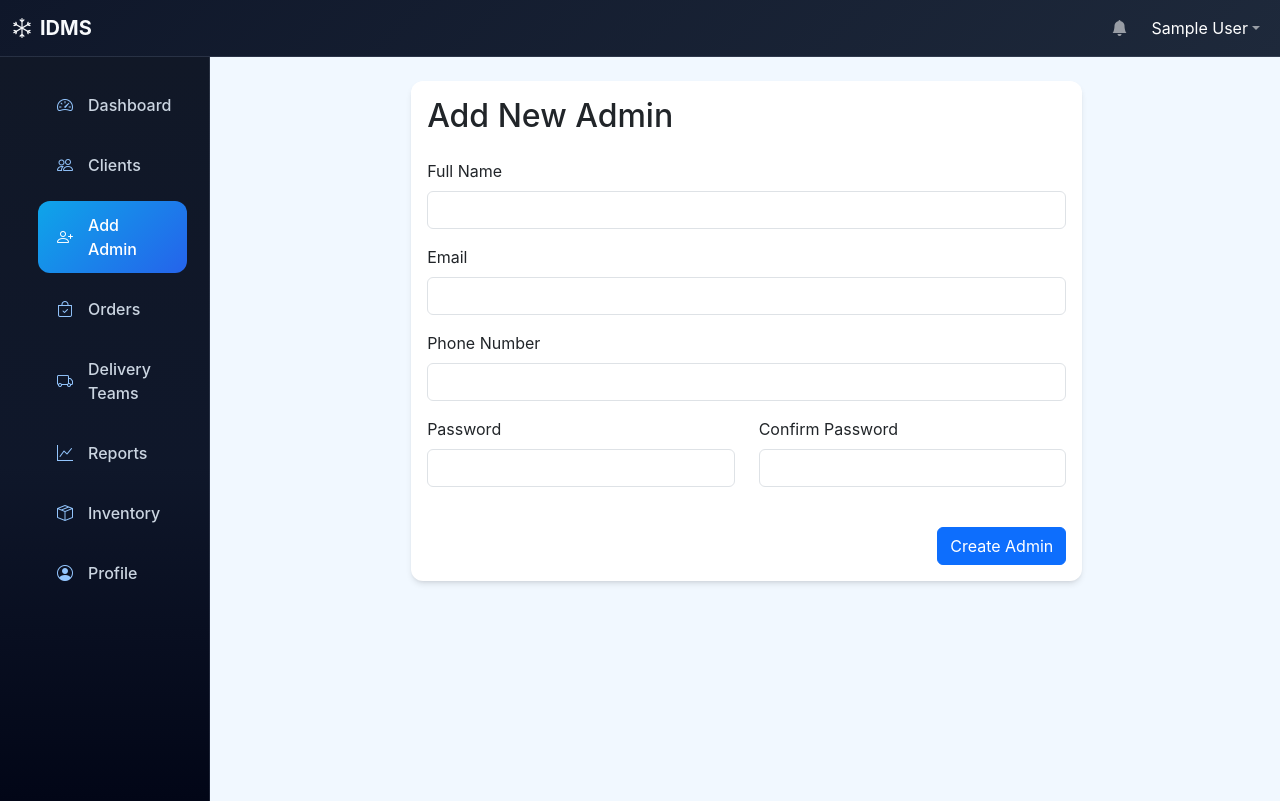
After one commit to Ankita-345/idms-project, a PHP site: page /add-admin.php in a window 1280 px wide. The commit adds this page. Run offline with PHP 8.4, Linux system fonts and the light colour scheme; the visitor is signed in with stand-in values (Sample User, id 1); tables that the repository leaves empty hold one stand-in row (values such as "Sample post"); data that the repository does not hold is empty.

Commit message:
redesign sidebar

```diff
--- /dev/null
+++ b/add-admin.php
@@ -0,0 +1,113 @@
+<?php
+require 'db.php';
+
+if (!isset($_SESSION['user_id']) || $_SESSION['role'] !== 'Admin') {
+    header('Location: dashboard.php');
+    exit;
+}
+
+$full_name = '';
+$email = '';
+$phone = '';
+$error = '';
+$success = '';
+
+if ($_SERVER['REQUEST_METHOD'] === 'POST') {
+    $full_name = trim($_POST['full_name'] ?? '');
+    $email = trim($_POST['email'] ?? '');
+    $phone = trim($_POST['phone'] ?? '');
+    $password = $_POST['password'] ?? '';
+    $confirm_password = $_POST['confirm_password'] ?? '';
+
+    if (empty($full_name) || empty($email) || empty($phone) || empty($password)) {
+        $error = 'All fields are required.';
+    } elseif (!filter_var($email, FILTER_VALIDATE_EMAIL)) {
+        $error = 'Invalid email format.';
+    } elseif (strlen($password) < 6) {
+        $error = 'Password must be at least 6 characters long.';
+    } elseif ($password !== $confirm_password) {
+        $error = 'Passwords do not match.';
+    } else {
+        // Check for existing email
+        $stmt = mysqli_prepare($conn, 'SELECT id FROM users WHERE email = ?');
+        mysqli_stmt_bind_param($stmt, 's', $email);
+        mysqli_stmt_execute($stmt);
+        mysqli_stmt_store_result($stmt);
+
+        if (mysqli_stmt_num_rows($stmt) > 0) {
+            $error = 'Email already exists.';
+        } else {
+            mysqli_stmt_close($stmt);
+
+            // Create user
+            $hashed_password = password_hash($password, PASSWORD_DEFAULT);
+            $role = 'Admin';
+            $stmt = mysqli_prepare($conn, 'INSERT INTO users (full_name, email, phone, password, role) VALUES (?, ?, ?, ?, ?)');
+            mysqli_stmt_bind_param($stmt, 'sssss', $full_name, $email, $phone, $hashed_password, $role);
+
+            if (mysqli_stmt_execute($stmt)) {
+                $success = 'Admin user created successfully.';
+                // Clear form fields
+                $full_name = $email = $phone = '';
+            } else {
+                $error = 'Failed to create admin user. Please try again.';
+            }
+            mysqli_stmt_close($stmt);
+        }
+    }
+}
+
+$pageTitle = 'Add Admin - IDMS';
+include 'includes/header.php';
+?>
+<div class="container-fluid">
+    <div class="row">
+        <?php include 'includes/sidebar.php'; ?>
+        <main class="col-md-9 ms-sm-auto col-lg-10 px-md-4 py-4">
+            <div class="row justify-content-center">
+               <div class="col-lg-8 col-md-10">
+                   <div class="card">
+                       <div class="card-body">
+                           <h2 class="card-title mb-4">Add New Admin</h2>
+                           <?php if ($error): ?>
+                                <div class="alert alert-danger"><?= htmlspecialchars($error) ?></div>
+                            <?php endif; ?>
+                            <?php if ($success): ?>
+                                <div class="alert alert-success"><?= htmlspecialchars($success) ?></div>
+                            <?php endif; ?>
+
+                            <form method="post" action="add-admin.php" novalidate>
+                                <div class="mb-3">
+                                    <label class="form-label" for="full_name">Full Name</label>
+                                    <input type="text" class="form-control" id="full_name" name="full_name" value="<?= htmlspecialchars($full_name) ?>" required>
+                                </div>
+                                <div class="mb-3">
+                                    <label class="form-label" for="email">Email</label>
+                                    <input type="email" class="form-control" id="email" name="email" value="<?= htmlspecialchars($email) ?>" required>
+                                </div>
+                                <div class="mb-3">
+                                    <label class="form-label" for="phone">Phone Number</label>
+                                    <input type="text" class="form-control" id="phone" name="phone" value="<?= htmlspecialchars($phone) ?>" required>
+                                </div>
+                                <div class="row">
+                                    <div class="col-md-6 mb-3">
+                                        <label class="form-label" for="password">Password</label>
+                                        <input type="password" class="form-control" id="password" name="password" required>
+                                    </div>
+                                    <div class="col-md-6 mb-3">
+                                        <label class="form-label" for="confirm_password">Confirm Password</label>
+                                        <input type="password" class="form-control" id="confirm_password" name="confirm_password" required>
+                                    </div>
+                                </div>
+                                <div class="d-flex justify-content-end gap-2 mt-4">
+                                    <button type="submit" class="btn btn-primary">Create Admin</button>
+                                </div>
+                            </form>
+                        </div>
+                    </div>
+                </div>
+            </div>
+        </main>
+    </div>
+</div>
+<?php include 'includes/footer.php'; ?>
--- a/includes/header.php
+++ b/includes/header.php
@@ -46,11 +46,23 @@ $pageTitle = $pageTitle ?? 'Ice Distribution Management System';
 
     min-width: 210px !important;
     width: 210px !important;
+    overflow-x: hidden !important;
 }
-        .sidebar::-webkit-scrollbar {
+    .sidebar::-webkit-scrollbar {
     display: none;
 }
-     .sidebar .nav-link {
+.sidebar .nav-link {
+    color: #cbd5e1;
+    padding: 12px 16px;
+    border-radius: 12px;
+    transition: background .2s ease, color .2s ease;
+    font-weight: 500;
+    margin: 0 10px 8px 10px;
+
+    display: flex;
+    align-items: center;
+    gap: 12px;
+}   /* .sidebar .nav-link {
     color: #cbd5e1;
     padding: .85rem 1.25rem;
     border-radius: 12px;
@@ -62,7 +74,9 @@ $pageTitle = $pageTitle ?? 'Ice Distribution Management System';
     align-items: center !important;
     gap: 10px !important;
     white-space: nowrap !important;
-}
+    /* max-width: calc(100% - 16px) !important;
+    box-sizing: border-box !important; */
+/* } */
         .sidebar .nav-link .bi {
     color: #93c5fd;
     transition: color .2s ease;
@@ -82,7 +96,8 @@ $pageTitle = $pageTitle ?? 'Ice Distribution Management System';
         .sidebar .nav-link.active {
             color: #ffffff;
             background: linear-gradient(135deg, #0ea5e9 0%, #2563eb 100%);
-            box-shadow: 0 10px 25px rgba(14,165,233,.25);
+            /* box-shadow: inset 0 0 0 1px rgba(255,255,255,.08) !important; */
+            /* box-shadow: 0 10px 25px rgba(14,165,233,.25); */
         }
         .sidebar .nav-link.active .bi {
             color: #ffffff;
@@ -96,6 +111,7 @@ $pageTitle = $pageTitle ?? 'Ice Distribution Management System';
         .main-content {
             padding-top: 1.5rem;
         }
+
     </style>
 </head>
 <body class="<?= htmlspecialchars($bodyClass ?? '') ?>">
--- /dev/null
+++ b/view-user.php
@@ -0,0 +1 @@
+if (!isset($_SESSION['user_id']) || $_SESSION['role'] !== 'Admin') {
```
